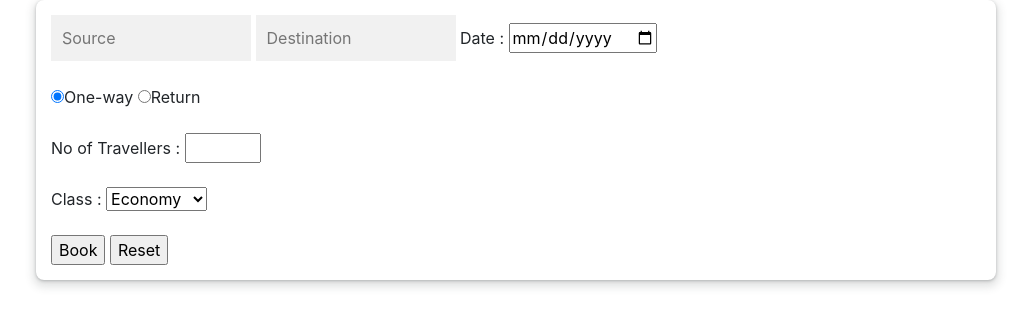
After one commit to Azurion7/AirlineWebsite, a PHP site: page /horzForm.html in a window 1280 px wide. The commit adds this page. Shown: the top 327 px of the page, without its empty margins (124-1155 px from the left). Run offline with PHP 8.4, Linux system fonts and the light colour scheme.

Commit message:
alt horizontal form

```diff
--- /dev/null
+++ b/horzForm.css
@@ -0,0 +1,8 @@
+.form-container{
+	display: block;
+    width: 75%;
+	height: auto;
+	margin: auto;
+    border-radius: 8px;
+	box-shadow: 0 1px 3px rgba(60,64,67, 0.3), 0 4px 8px 3px rgba(60,64,67, 0.15);
+}
--- /dev/null
+++ b/horzForm.html
@@ -0,0 +1,55 @@
+<!DOCTYPE html>
+
+<head>
+    <meta charset="utf-8">
+    <meta name="viewport" content="width=device-width, initial-scale=1">
+    <link rel="stylesheet" type="text/css" href="bootstrap/bootstrap.css">
+
+    <link rel="stylesheet" type="text/css" href="horzForm.css">
+    <link rel="stylesheet" type="text/css" href="bookForm.css">
+
+
+    <script src="https://ajax.googleapis.com/ajax/libs/jquery/3.3.1/jquery.min.js"></script>
+    <script src="bootstrap/bootstrap.js"></script>
+</head>
+
+<body>
+
+    <div class="form-container">
+    <div class="inner-container" style="padding:15px;">
+    <form autocomplete="off" id="form-finfo" name="bookTickets" action="#" method="POST" onsubmit="return validateForm()">
+
+        <div class="autocomplete" style="width:200px;">
+            <input id="src_input" type="text" name="origin" required="true" placeholder="Source">
+        </div>
+
+        <div class="autocomplete" style="width:200px;">
+            <input id="dest_input" type="text" name="destination" required="true" placeholder="Destination">
+        </div>
+
+        Date :
+        <input type="date" name="date"><br><br>
+        <input type="radio" name="trip" value="oneway" checked>One-way
+        <input type="radio" name="trip" value="return">Return<br><br>
+        No of Travellers :
+        <input type="number" min=1 max=5 name="noofppl"><br><br>
+        Class :
+        <select name="class">
+            <option value="economy">Economy</option>
+            <option value="business">Business</option>
+            <option value="first">First Class</option>
+        </select><br><br>
+        <input type="submit" value="Book">
+        <input type="reset" value="Reset">
+
+    </form>
+    </div>
+
+    </div>
+
+
+
+
+
+    <script src="autoComplete.js"></script>
+</body>
--- a/styling.css
+++ b/styling.css
@@ -141,7 +141,7 @@ border-right: 0px;
 	background-color: black;
   color: white;
 	text-align: center;
-	padding: 0px;
+	padding: 10px;
 	margin: 0px;
 	bottom:0;
 	width:100%;
```
Also changed, not shown: homepage.html (+5 -4 lines).
